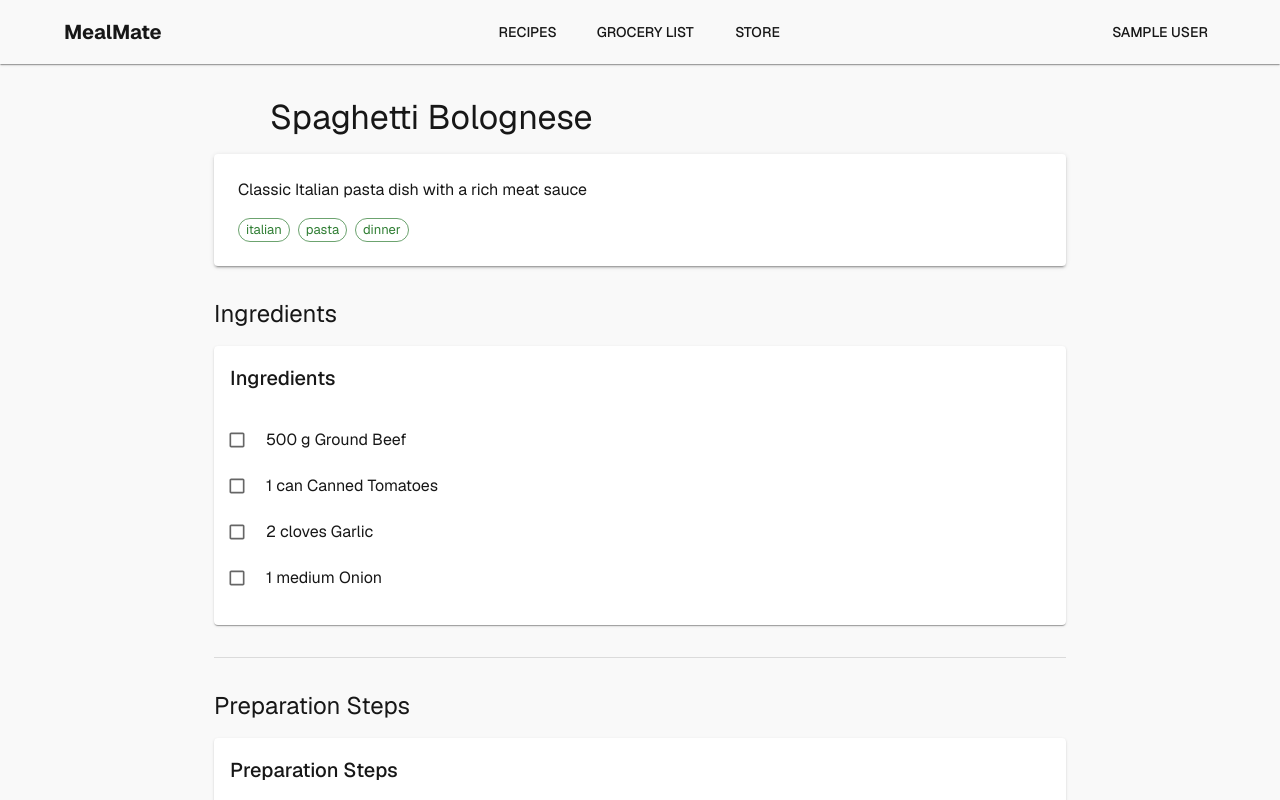
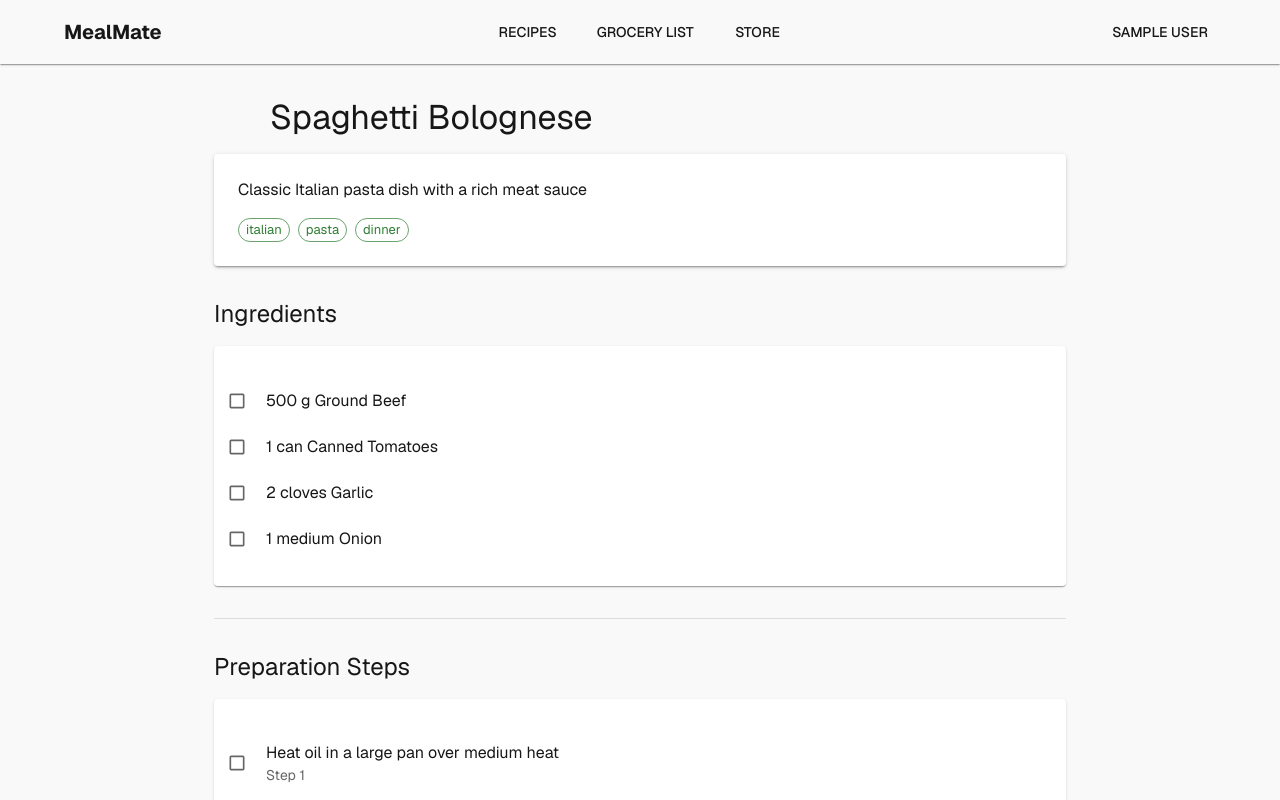
Before and after one commit to achen2304/mealmate, a Next.js app in the folder frontend/: page /recipes/1 in a window 1280 px wide. Shown: the top 800 px of the page. Built offline with nearby package versions, Linux system fonts and the light colour scheme; sample sign-in values are in the browser's storage; some icons are missing.

Commit message:
fix: minor ui changes

```diff
--- a/frontend/src/app/recipes/card components/IngredientCard.tsx
+++ b/frontend/src/app/recipes/card components/IngredientCard.tsx
@@ -111,14 +111,10 @@ export default function IngredientCard({
         <Box
           sx={{
             display: 'flex',
-            justifyContent: 'space-between',
-            alignItems: 'center',
+            justifyContent: 'flex-end',
             mb: 2,
           }}
         >
-          <Typography variant="h6" component="div" gutterBottom>
-            Ingredients
-          </Typography>
           {checkedIngredients.length > 0 && (
             <Button size="small" onClick={handleClearAll} color="primary">
               Clear All
@@ -145,6 +141,7 @@ export default function IngredientCard({
                     e.stopPropagation();
                     handleToggleIngredient(ingredient.id);
                   }}
+                  onClick={() => handleToggleIngredient(ingredient.id)}
                   size="small"
                 />
               </ListItemIcon>
--- a/frontend/src/app/recipes/card components/StepsCard.tsx
+++ b/frontend/src/app/recipes/card components/StepsCard.tsx
@@ -103,14 +103,10 @@ export default function StepsCard({ steps, recipeId }: StepsCardProps) {
         <Box
           sx={{
             display: 'flex',
-            justifyContent: 'space-between',
-            alignItems: 'center',
+            justifyContent: 'flex-end',
             mb: 2,
           }}
         >
-          <Typography variant="h6" component="div" gutterBottom>
-            Preparation Steps
-          </Typography>
           {checkedSteps.length > 0 && (
             <Button size="small" onClick={handleClearAll} color="primary">
               Clear All
@@ -137,6 +133,7 @@ export default function StepsCard({ steps, recipeId }: StepsCardProps) {
                     e.stopPropagation();
                     handleToggleStep(step.id);
                   }}
+                  onClick={() => handleToggleStep(step.id)}
                   size="small"
                 />
               </ListItemIcon>
```
